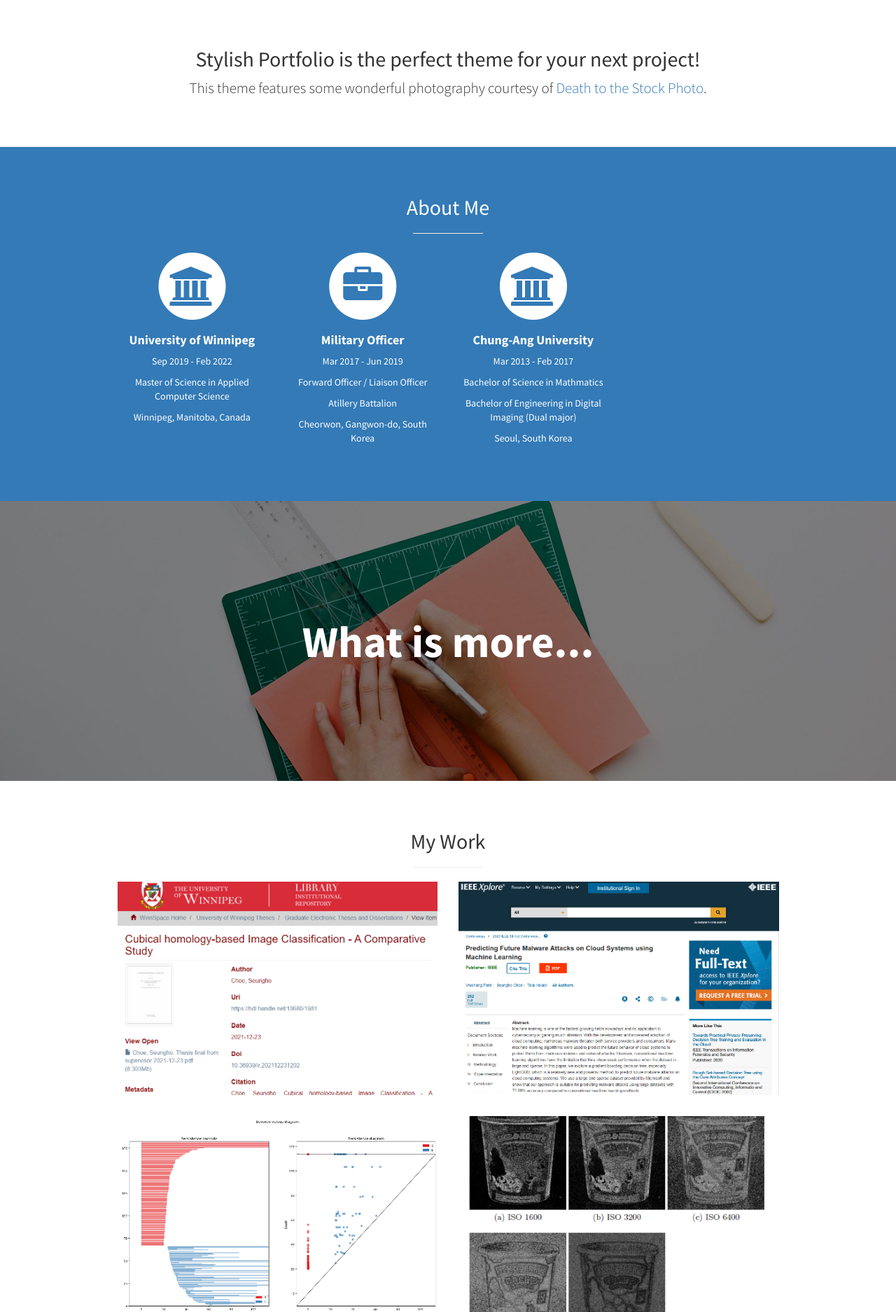
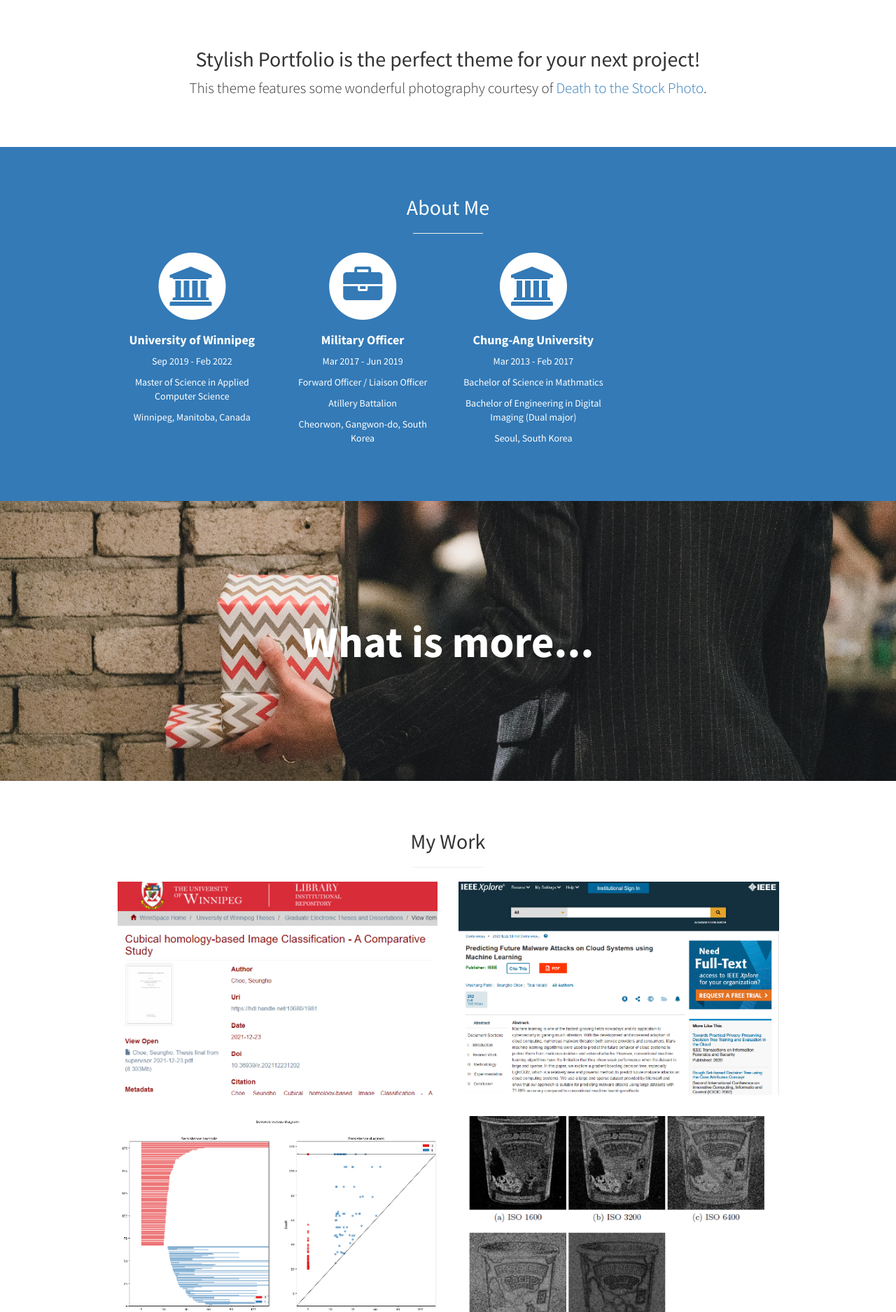
Before and after one commit to chezz323/chezz323.github.io, a Jekyll site: the page built from index.html, in a window 1280 px wide. Shown: the part 902-2777 px from the top of the page at 70% size. Built offline with Jekyll 4.4.1, drawn with Linux system fonts in a browser that asks for light colours.

Commit message:
Update stylish-portfolio.css

```diff
--- a/css/stylish-portfolio.css
+++ b/css/stylish-portfolio.css
@@ -191,7 +191,7 @@ hr.small {
     width: 100%;
     height: 400px;
     color: #fff;
-    background: url(../img/callout.jpg) no-repeat center center scroll;
+    background: url(../img/callout3.jpg) no-repeat center center scroll;
     -webkit-background-size: cover;
     -moz-background-size: cover;
     background-size: cover;
```
